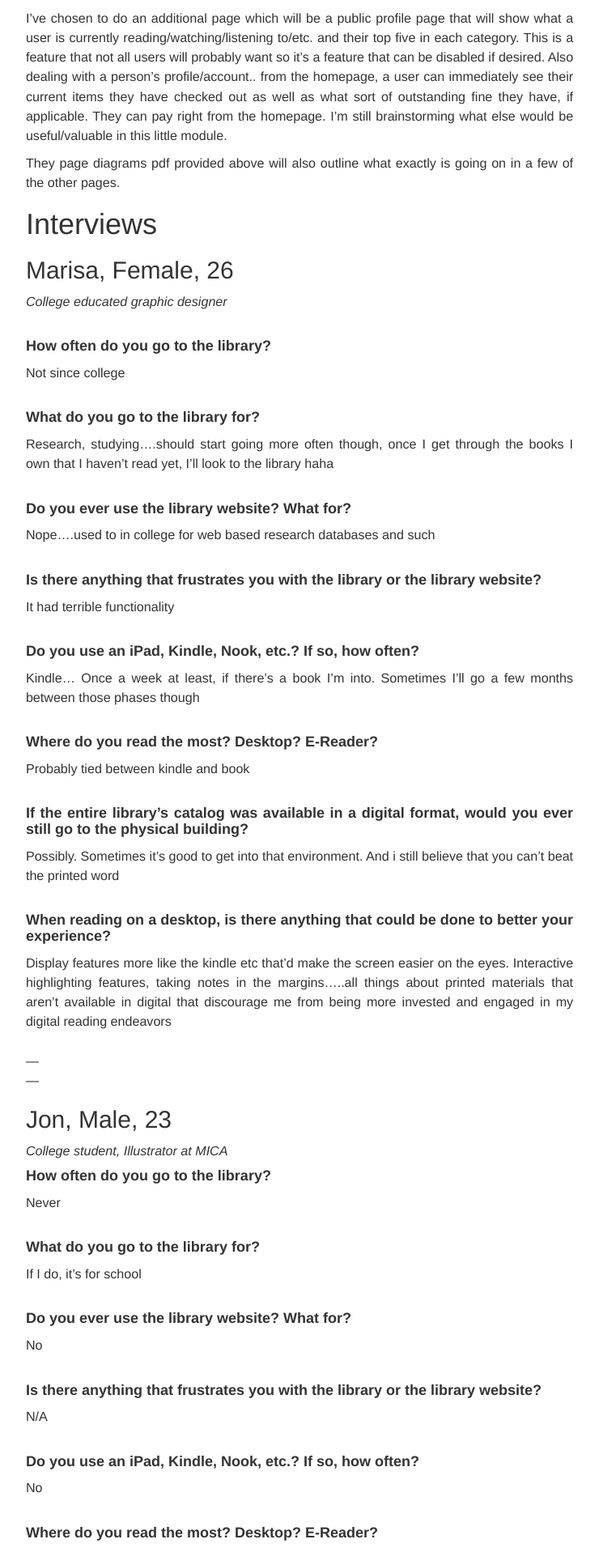
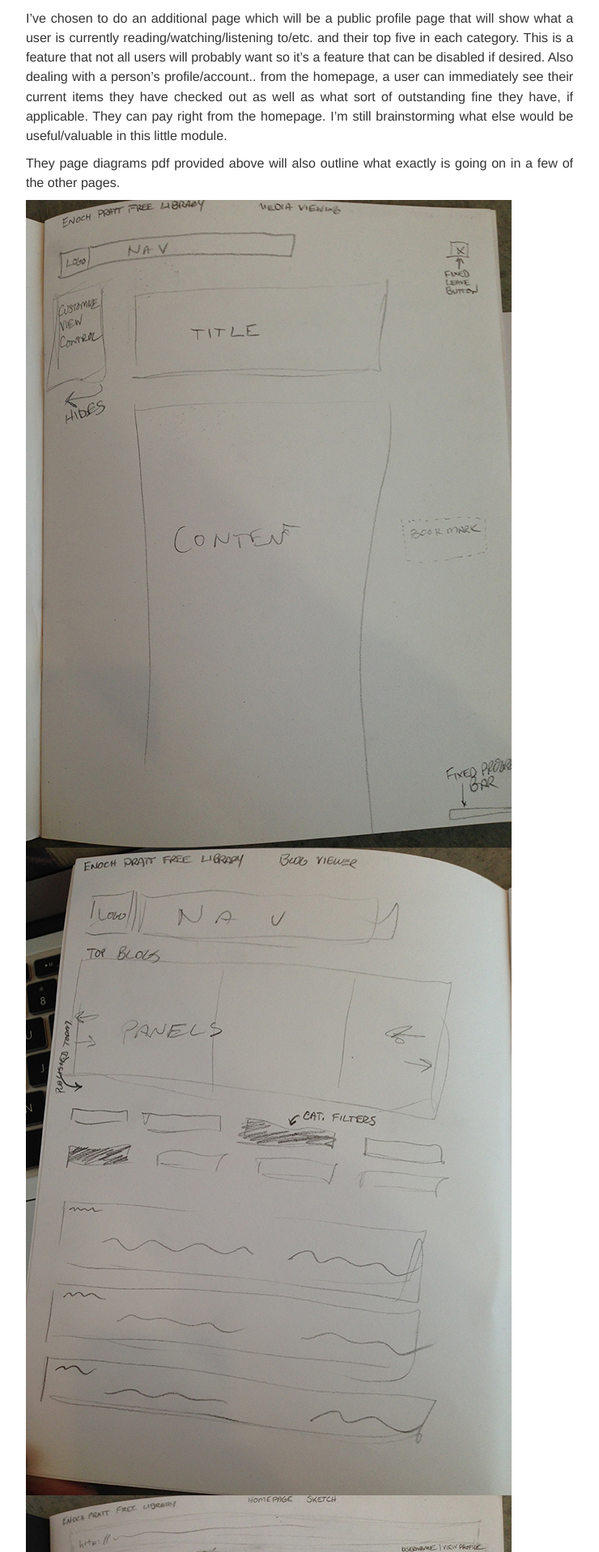
Before and after one commit to japhethcrawford/classblog, a Jekyll site: the page built from _posts/2014-02-4-project-one-process2.markdown, in a window 1280 px wide. Shown: the part 389-2306 px from the top of the page at 81% size, without its empty margins (270-1010 px from the left). Built offline with Jekyll 4.4.1, drawn with Linux system fonts in a browser that asks for light colours; Markdown is read by kramdown in place of the engine named in the settings.

Commit message:
upload page sketches

```diff
--- a/_posts/2014-02-4-project-one-process2.markdown
+++ b/_posts/2014-02-4-project-one-process2.markdown
@@ -18,7 +18,12 @@
 
 They page diagrams pdf provided above will also outline what exactly is going on in a few of the other pages.
 
-
+![](/assets/proj1Sketches/A.jpg)<br />
+![](/assets/proj1Sketches/B.jpg)<br />
+![](/assets/proj1Sketches/C.jpg)<br />
+![](/assets/proj1Sketches/D.jpg)<br />
+![](/assets/proj1Sketches/E.jpg)<br />
+![](/assets/proj1Sketches/F.jpg)<br />
 
 
 
```
